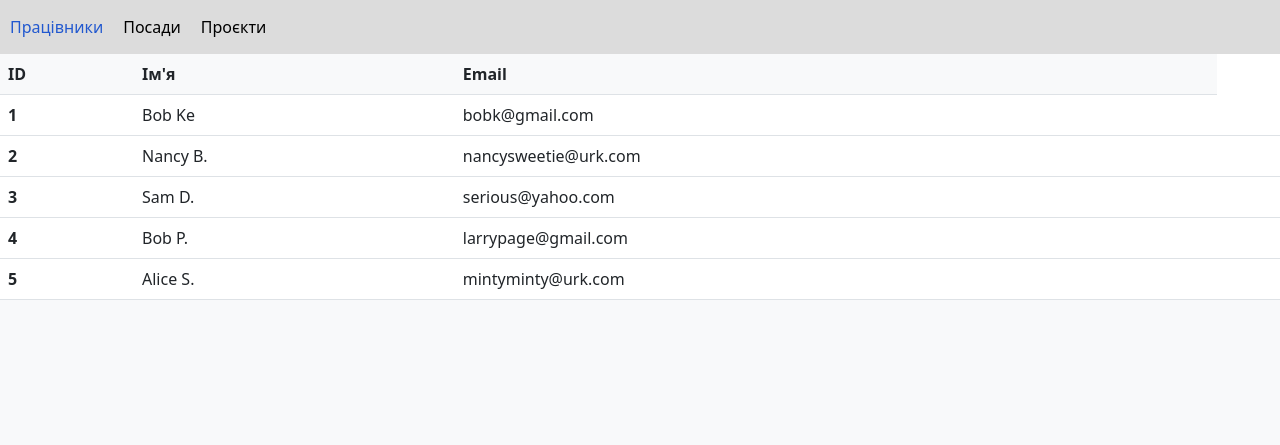
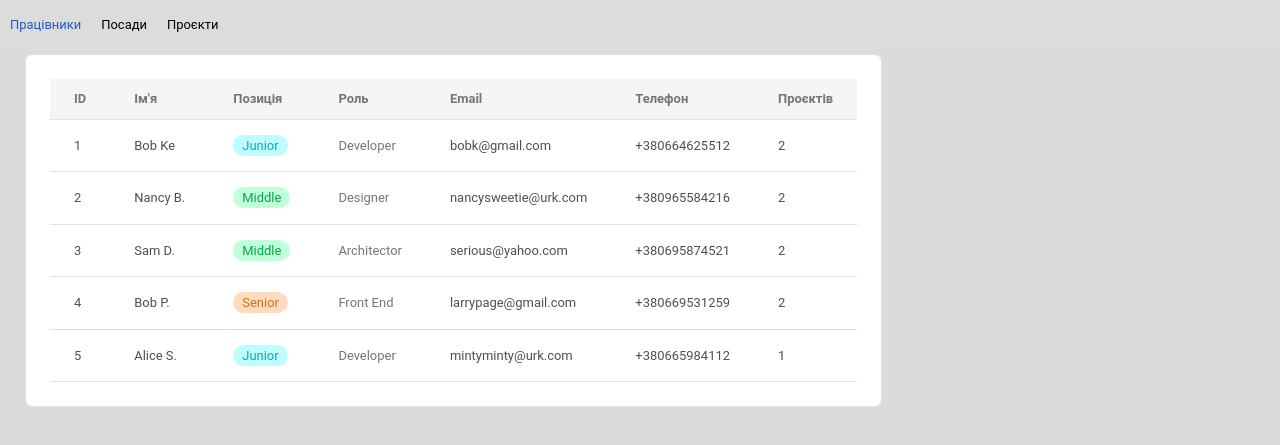
Before and after one commit to feelofgoodvibes/WorkJournal, a Flask app: page /employees in a window 1280 px wide. Shown: the top 445 px of the page. Run offline with Flask 2, Linux system fonts and the light colour scheme; data comes from the database, SQL or seed files in the repository; both versions use the stored data as it was after the commit; some libraries are stand-ins or nearby versions.

Commit message:
start of views coding (employees page)

```diff
--- a/app.py
+++ b/app.py
@@ -13,7 +13,7 @@ def index():
 def employees():
     items = Employee.query.all()
 
-    return render_template("employees.html", active="employees", items=items)
+    return render_template("employees.html", active="employees", items=[i.to_dict() for i in items])
 
 @app.route("/positions")
 def positions():
--- /dev/null
+++ b/static/styles.css
@@ -0,0 +1,86 @@
+* {
+    font-family: 'Roboto', sans-serif;
+    font-size: .9rem;
+}
+
+nav {
+    display: flex;
+    flex-direction: row;
+    column-gap: 20px;
+    background-color: gainsboro;
+    padding: 15px 10px;
+}
+
+.nav-item {
+    color: black;
+    text-decoration: none;
+}
+
+.nav-item:hover {
+    cursor: pointer;
+}
+
+.active {
+    color: rgb(33, 88, 207);
+}
+
+body {
+    background-color: #dbdbdb;
+}
+
+.table-wrapper {
+    padding: 24px;
+    margin: 5px 25px;
+    background-color: white;
+    border: 1px solid #e0e0e0;
+    border-radius: 0.5rem;
+    width: fit-content;
+    white-space: nowrap;
+}
+
+.text-1 {
+    color: #4F4F4F;
+    font-weight: 700;
+}
+
+.text-2 {
+    color: #4F4F4F;
+}
+
+.text-3 {
+    color: #757575;
+}
+
+.pos-junior {
+    background-color: #befdff;
+    color: #14a5aa;
+    border-radius: 50rem;
+    padding: 3px 9px;
+}
+
+.pos-middle {
+    background-color: #c1ffdc;
+    color: #04a74b;
+    border-radius: 50rem;
+    padding: 3px 9px;
+}
+
+.pos-senior {
+    background-color: #ffdcbe;
+    color: #cf6f1b;
+    border-radius: 50rem;
+    padding: 3px 9px;
+}
+
+thead {
+    background-color: rgb(245, 245, 245);
+}
+
+td {
+    padding: 16px 24px !important;
+    color: #4F4F4F;
+}
+
+th {
+    padding: 10px 24px !important;
+}
--- a/templates/employees.html
+++ b/templates/employees.html
@@ -2,23 +2,33 @@
 
 {% block body %}
 
+<div class="table-wrapper">
     <table class="table align-middle mb-0 bg-white">
-    <thead class="bg-light">
+        <thead>
             <tr>
-            <th>ID</th>
-            <th>Ім'я</th>
-            <th>Email</th>
+                <th class="text-3">ID</th>
+                <th class="text-3">Ім'я</th>
+                <th class="text-3">Позиція</th>
+                <th class="text-3">Роль</th>
+                <th class="text-3">Email</th>
+                <th class="text-3">Телефон</th>
+                <th class="text-3">Проєктів</th>
             </tr>
         </thead>
         {% for emp in items %}
             <tr>
-        <td class="fw-bold">{{ emp.id }}</td>
-        <td>{{ emp.name }}</td>
+                <td class="text-2">{{ emp.id }}</td>
+                <td class="text-2">{{ emp.name }}</td>
+                <td class="text-3"><span class="pos-{{ emp.position.lower() }}">{{ emp.position }}</span></td>
+                <td class="text-3">{{ emp.role }}</td>
                 <td>{{ emp.email }}</td>
-        <td></td>
+                <td>{{ emp.phone }}</td>
+                <td>{{ emp.projects|length }}</td>
             </tr>
-
         {% endfor %}
+        <tbody>
+        </tbody>
     </table>
+</div>
 
 {% endblock %}
--- a/templates/index.html
+++ b/templates/index.html
@@ -7,34 +7,9 @@
 
     <!-- Bootstrap CSS -->
     <link href="https://cdn.jsdelivr.net/npm/bootstrap@5.2.0/dist/css/bootstrap.min.css" rel="stylesheet" integrity="sha384-gH2yIJqKdNHPEq0n4Mqa/HGKIhSkIHeL5AyhkYV8i59U5AR6csBvApHHNl/vI1Bx" crossorigin="anonymous">
+    <link href="{{ url_for('static', filename='styles.css') }}" rel="stylesheet">
 
     <title>Hello, world!</title>
-    <style>
-        body {
-            background-color: var(--bs-light);
-        }
-
-        nav {
-            display: flex;
-            flex-direction: row;
-            column-gap: 20px;
-            background-color: gainsboro;
-            padding: 15px 10px;
-        }
-
-        .nav-item {
-            color: black;
-            text-decoration: none;
-        }
-
-        .nav-item:hover {
-            cursor: pointer;
-        }
-
-        .active {
-            color: rgb(33, 88, 207);
-        }
-    </style>
 </head>
 <body>
     <nav>
```
Also changed, not shown: database.db. Lines whose indentation alone changed are shown as unchanged.
